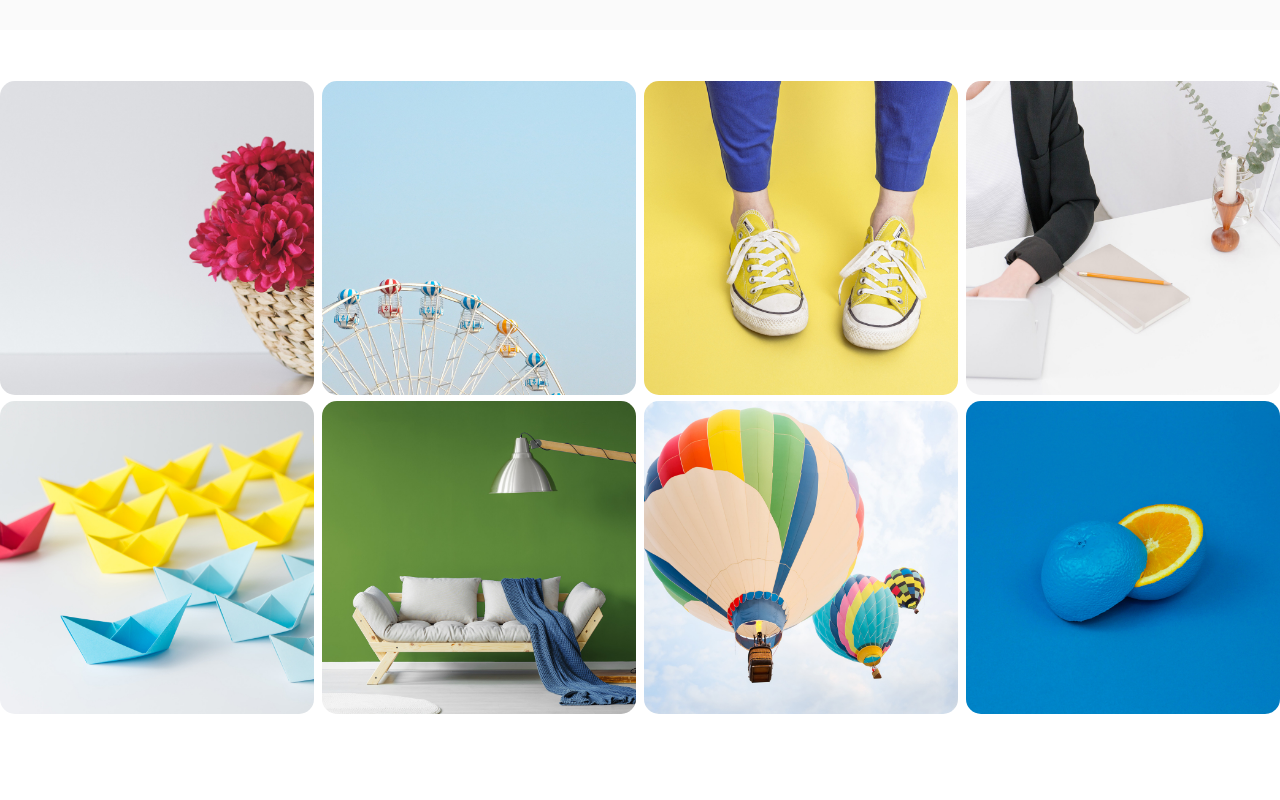
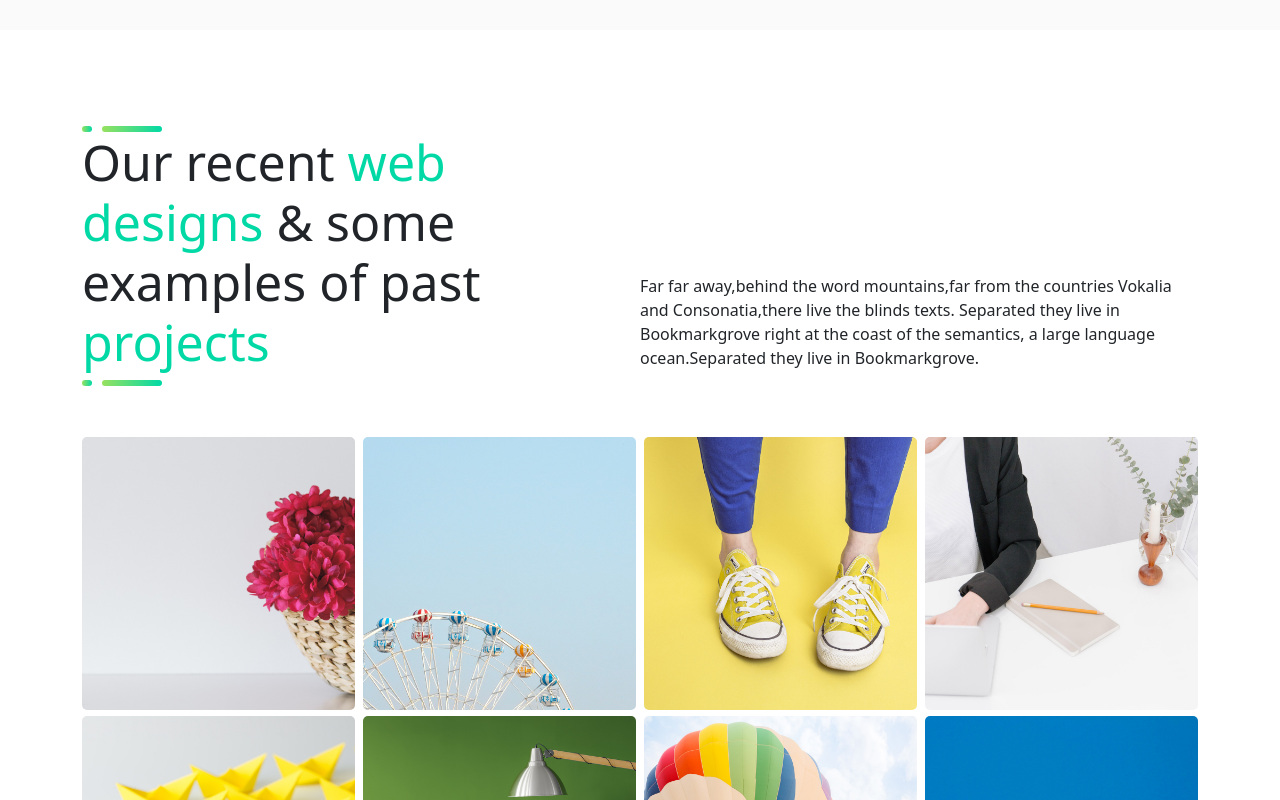
Before and after one commit to danielmegale/proj-html-vuejs, a Vue app: page / in a window 1280 px wide. Shown: the part 2220-3020 px from the top of the page. Before the commit the page ends 2937 px from the top, so only its background shows below. Built offline with nearby package versions, Linux system fonts and the light colour scheme.

Commit message:
added gallery hover

```diff
--- a/src/assets/sass/style.scss
+++ b/src/assets/sass/style.scss
@@ -51,3 +51,9 @@ img{
 .box-shadow {
     box-shadow: 0px 10px 20px #BBB;
 }
+.box-shadow-green {
+    box-shadow: 5px 6px 20px $green ;
+}
+.font-50{
+    font-size: 50px;
+}
--- a/src/components/MainGallery.vue
+++ b/src/components/MainGallery.vue
@@ -43,22 +43,75 @@ export default {
 
 
 <template>
-    <section>
-        <div class="d-flex flex-wrap justify-content-between">
-            <div class="my-w-25" v-for="image in images">
+    <section class="container mt-5 pt-5">
+        <div class="d-flex align-items-end mb-5">
+            <div class="w-50">
+                <div class="my-w-80 center">
+                    <div class="small-separator"></div>
+                    <div class="separator"></div>
+                </div>
+                <div>
+                    <h2 class="font-50">Our recent <span class="text-success">web designs</span> & some examples of past
+                        <span class="text-success">projects</span>
+                    </h2>
+                </div>
+                <div class="my-w-80 center">
+                    <div class="small-separator"></div>
+                    <div class="separator"></div>
+                </div>
+            </div>
+            <div class="w-50">
+                <p>Far far away,behind the word mountains,far from the countries Vokalia and Consonatia,there live the
+                    blinds texts. Separated they live in Bookmarkgrove right at the coast of the semantics, a large
+                    language
+                    ocean.Separated they live in Bookmarkgrove.</p>
+            </div>
+        </div>
+        <div class="d-flex flex-wrap justify-content-between mt-5">
+            <div class="my-w-25 gallery-hover" v-for="image in images">
                 <img :src="getImg(image.img)" alt="">
             </div>
+        </div>
+        <div class="d-flex justify-content-center mt-5 pt-5 mb-5">
+            <button class="my-btn box-shadow-green">READ MORE</button>
         </div>
     </section>
 </template>
 
 
 <style lang="scss" scoped>
+@import '../assets/sass/custom';
+
 .my-w-25 {
     padding: 3px 0;
 
     img {
-        border-radius: 15px;
+        border-radius: 5px;
     }
 }
+
+.gallery-hover {
+    position: relative;
+}
+
+.gallery-hover::after {
+    content: '';
+    position: absolute;
+    top: 0;
+    bottom: 0;
+    left: 0;
+    width: 100%;
+    height: 100%;
+    background-image: linear-gradient(to top right, $color-gradient-green);
+    opacity: 0.9;
+    display: none;
+    border-radius: 5px;
+}
+
+.gallery-hover:hover.gallery-hover::after,
+.gallery-hover:hover img {
+    display: block;
+    transform: scale(1.1);
+    z-index: 1;
+}
 </style>
```
